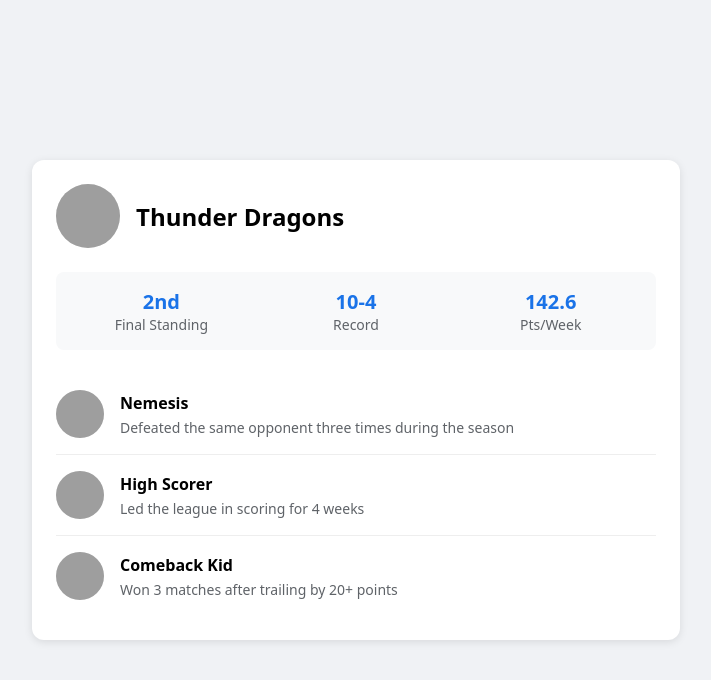
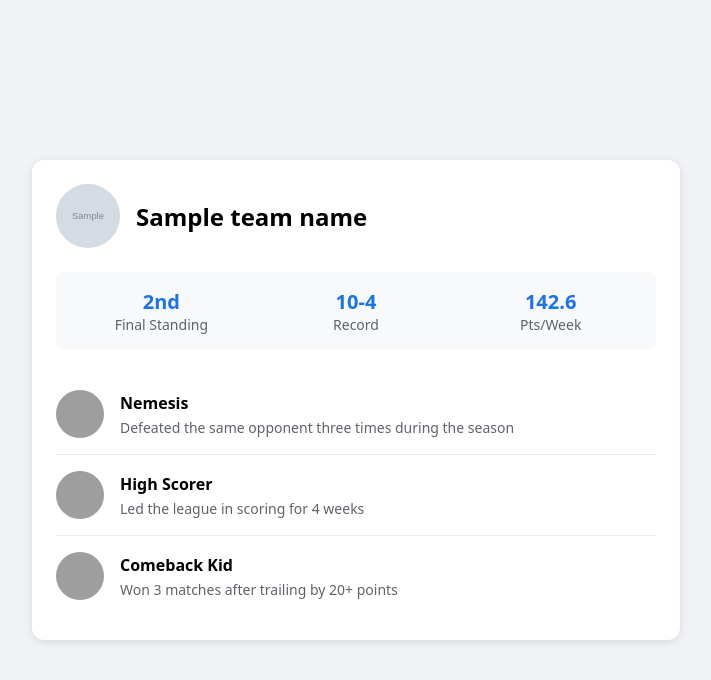
Before and after one commit to kedarthakkar/yahoo_fantasy_stats, a Flask app: template templates/wrapped.html in a window 1280 px wide. Shown: the top 680 px of the page, without its empty margins (284-995 px from the left). Run offline with Flask 3, Linux system fonts and the light colour scheme; the template is opened without the code that fills it: most values are stand-ins (such as "Sample title", 1, 10 or a date in 2020); grey boxes marked "Sample" are stand-in pictures; grey boxes are pictures that could not be loaded.

Commit message:
wrapped stab

```diff
--- a/app.py
+++ b/app.py
@@ -113,6 +113,22 @@ def get_fantasy_team_list():
         return {"success": False, "error": str(e)}
 
 
+def get_team_wrapped(team_name):
+    """
+    Call YahooAPI class to get the necessary information for the wrapped summary.
+    """
+    try:
+        if "access_token" not in session:
+            return {"success": False, "error": "Not authenticated", "needs_auth": True}
+
+        yahoo = YahooAPI(session["access_token"])
+        team_logo = yahoo.get_team_wrapped(team_name)
+        return {"success": True, "data": {"team_logo": team_logo}}
+    except Exception as e:
+        logger.error(f"Error in get_team_wrapped: {e}")
+        return {"success": False, "error": str(e)}
+
+
 @app.route("/")
 def home():
     """
@@ -144,7 +160,12 @@ def get_team_list():
 
 @app.route("/team_wrapped/<team_name>")
 def get_team_wrapped(team_name):
-    return render_template("wrapped.html")
+    wrapped = get_team_wrapped(team_name)
+    return render_template(
+        "wrapped.html",
+        team_name=team_name,
+        team_logo=wrapped["data"]["team_logo"],
+    )
 
 
 if __name__ == "__main__":
--- a/templates/wrapped.html
+++ b/templates/wrapped.html
@@ -107,8 +107,8 @@
 <body>
     <div class="card">
         <div class="team-header">
-            <img src="/api/placeholder/64/64" alt="Team Logo" class="team-logo">
-            <h1 class="team-name">Thunder Dragons</h1>
+            <img src="{{ team_logo }}" alt="Team Logo" class="team-logo">
+            <h1 class="team-name">{{ team_name }}</h1>
         </div>
 
         <div class="stats-row">
```
Also changed, not shown: yahoo_api.py (+14 -1 lines).
